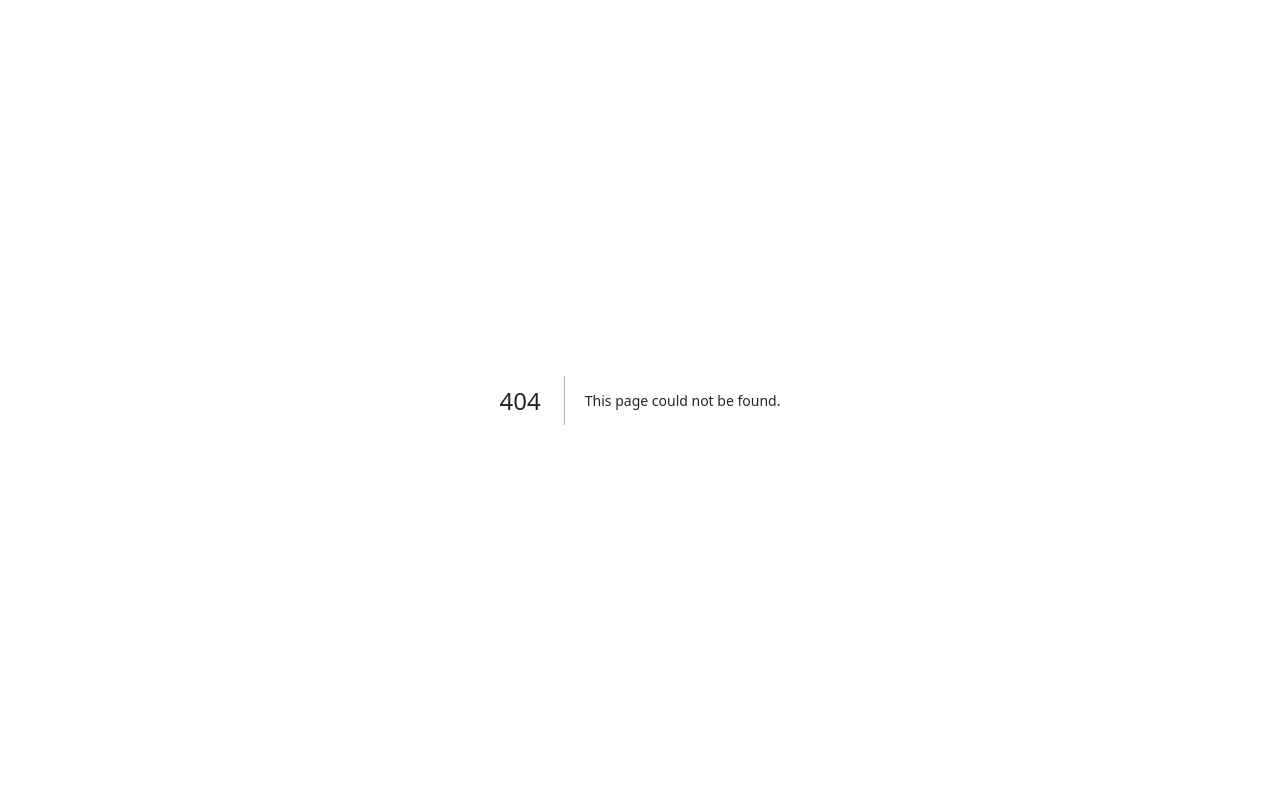
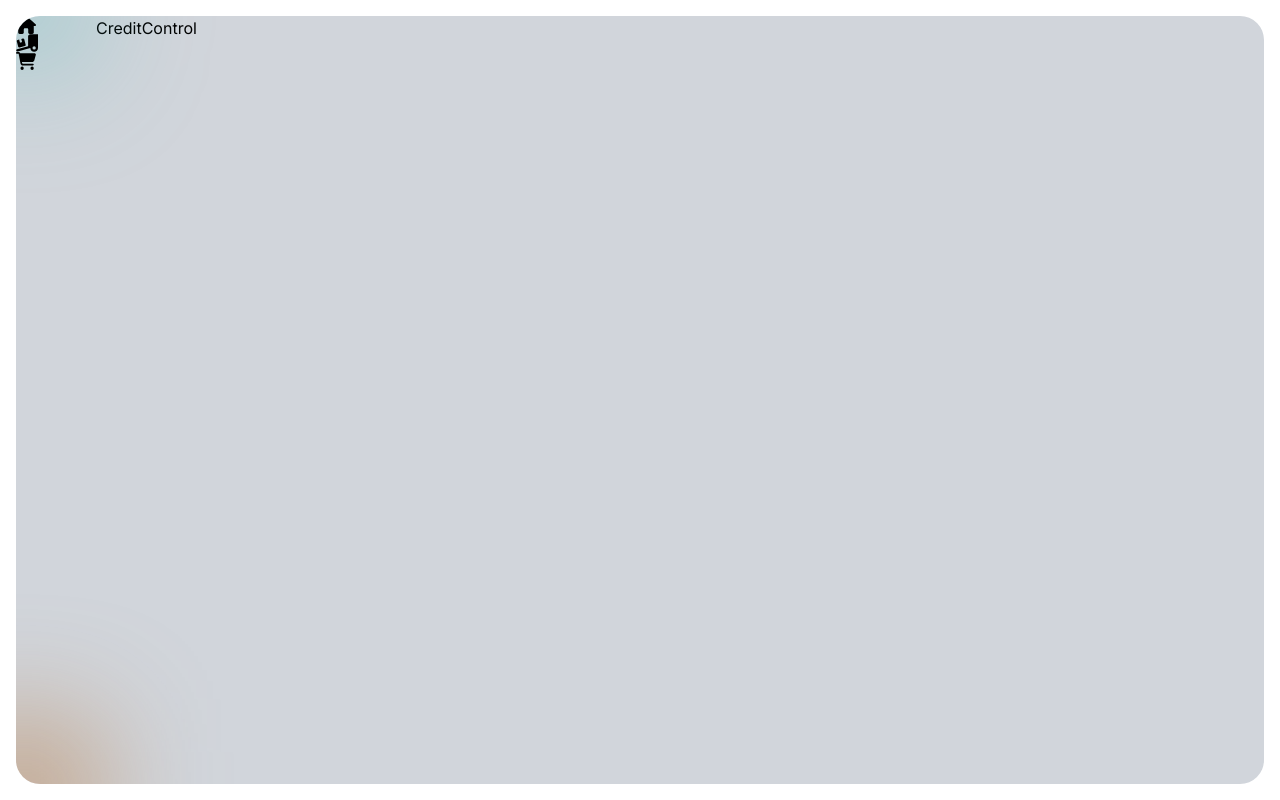
Before and after one commit to DansPlaying/inventory-managment, a Next.js app: page /creditControl in a window 1280 px wide. Before the commit this address had no page. Built offline with nearby package versions, Linux system fonts and the light colour scheme.

Commit message:
adding navbar

```diff
--- a/package.json
+++ b/package.json
@@ -10,6 +10,7 @@
   },
   "dependencies": {
     "@prisma/client": "^5.7.0",
+    "clsx": "^2.0.0",
     "next": "14.0.4",
     "prisma": "^5.7.0",
     "react": "^18",
--- /dev/null
+++ b/src/app/creditControl/page.tsx
@@ -0,0 +1,11 @@
+import { type NextPage } from 'next'
+
+const CreditControl: NextPage = () => {
+  return (
+    <h3>
+      CreditControl
+    </h3>
+  )
+}
+
+export default CreditControl
--- a/src/app/layout.tsx
+++ b/src/app/layout.tsx
@@ -1,6 +1,7 @@
 import type { Metadata } from 'next'
 import { Inter } from 'next/font/google'
 import './globals.css'
+import SideNav from '@/ui/components/sidenav'
 
 const inter = Inter({ subsets: ['latin'] })
 
@@ -16,8 +17,17 @@ export default function RootLayout({
 }) {
   return (
     <html lang="en">
-      <body className={`${inter.className} bg-light dark:bg-dark text-dark  dark:text-primary`}>
-        {children}
+      <body className={`${inter.className} h-screen p-4 bg-light flex dark:bg-black text-black  dark:text-primary`}>
+        <div className='bg-gray-300 dark:bg-dark rounded-3xl h-full w-full overflow-hidden relative'>
+          <div className='border rounded absolute blur-3xl w-[118px] h-[102px] bg-radial-gradient-blue top-[-59px] left-[-51px]'></div>
+          <div className='border rounded absolute blur-3xl w-[118px] h-[102px] bg-radial-gradient-yellow bottom-[-59px] left-[-51px]'></div>
+          <div className='grid grid-cols-main-layout h-full'>
+              <SideNav />
+            <div>
+              {children}
+            </div>
+          </div>
+        </div>
       </body>
     </html>
   )
--- a/src/app/page.tsx
+++ b/src/app/page.tsx
@@ -1,7 +1,7 @@
 export default function Home() {
   return (
-    <main>
+    <div className="p-4">
       Inventory Dasboard 2.0
-    </main>
+    </div>
   )
 }
--- /dev/null
+++ b/src/app/stock/page.tsx
@@ -0,0 +1,11 @@
+import { type NextPage } from 'next'
+
+const Stock: NextPage = () => {
+  return (
+      <h3>
+         Stock
+      </h3>
+  )
+}
+
+export default Stock
--- /dev/null
+++ b/src/ui/components/icons.tsx
@@ -0,0 +1,30 @@
+interface svgProps {
+  color?: string;
+  width?: string;
+  height?: string;
+}
+
+
+export function HomeIcon({ color = "#FFF" }: svgProps) {
+  return (
+    <svg xmlns="http://www.w3.org/2000/svg" height="18" width="20" viewBox="0 0 576 512">
+      <path d="M575.8 255.5c0 18-15 32.1-32 32.1h-32l.7 160.2c0 2.7-.2 5.4-.5 8.1V472c0 22.1-17.9 40-40 40H456c-1.1 0-2.2 0-3.3-.1c-1.4 .1-2.8 .1-4.2 .1H416 392c-22.1 0-40-17.9-40-40V448 384c0-17.7-14.3-32-32-32H256c-17.7 0-32 14.3-32 32v64 24c0 22.1-17.9 40-40 40H160 128.1c-1.5 0-3-.1-4.5-.2c-1.2 .1-2.4 .2-3.6 .2H104c-22.1 0-40-17.9-40-40V360c0-.9 0-1.9 .1-2.8V287.6H32c-18 0-32-14-32-32.1c0-9 3-17 10-24L266.4 8c7-7 15-8 22-8s15 2 21 7L564.8 231.5c8 7 12 15 11 24z" />
+    </svg>
+  );
+}
+
+export function Cart({ color = "#000" }: svgProps) {
+  return (
+    <svg xmlns="http://www.w3.org/2000/svg" height="18" width="20" viewBox="0 0 576 512">
+      <path d="M0 24C0 10.7 10.7 0 24 0H69.5c22 0 41.5 12.8 50.6 32h411c26.3 0 45.5 25 38.6 50.4l-41 152.3c-8.5 31.4-37 53.3-69.5 53.3H170.7l5.4 28.5c2.2 11.3 12.1 19.5 23.6 19.5H488c13.3 0 24 10.7 24 24s-10.7 24-24 24H199.7c-34.6 0-64.3-24.6-70.7-58.5L77.4 54.5c-.7-3.8-4-6.5-7.9-6.5H24C10.7 48 0 37.3 0 24zM128 464a48 48 0 1 1 96 0 48 48 0 1 1 -96 0zm336-48a48 48 0 1 1 0 96 48 48 0 1 1 0-96z" />
+    </svg>
+  );
+}
+
+export function Inventory({ color = "#FFF" }: svgProps) {
+  return (
+    <svg xmlns="http://www.w3.org/2000/svg" height="18" width="22" viewBox="0 0 640 512">
+      <path d="M640 0V400c0 61.9-50.1 112-112 112c-61 0-110.5-48.7-112-109.3L48.4 502.9c-17.1 4.6-34.6-5.4-39.3-22.5s5.4-34.6 22.5-39.3L352 353.8V64c0-35.3 28.7-64 64-64H640zM576 400a48 48 0 1 0 -96 0 48 48 0 1 0 96 0zM23.1 207.7c-4.6-17.1 5.6-34.6 22.6-39.2l46.4-12.4 20.7 77.3c2.3 8.5 11.1 13.6 19.6 11.3l30.9-8.3c8.5-2.3 13.6-11.1 11.3-19.6l-20.7-77.3 46.4-12.4c17.1-4.6 34.6 5.6 39.2 22.6l41.4 154.5c4.6 17.1-5.6 34.6-22.6 39.2L103.7 384.9c-17.1 4.6-34.6-5.6-39.2-22.6L23.1 207.7z" />
+    </svg>
+  );
+}
--- /dev/null
+++ b/src/ui/components/sidenav.tsx
@@ -0,0 +1,44 @@
+'use client'
+import Link from "next/link";
+import { usePathname } from "next/navigation";
+import { HomeIcon, Cart, Inventory } from "./icons";
+
+
+const links = [
+    {
+        title: 'General',
+        href: '/',
+        icon: HomeIcon,
+    },
+    {
+        title: 'Inventario',
+        href: '/stock',
+        icon: Inventory,
+    },
+    {
+        title: 'Crédito',
+        href: '/creditControl',
+        icon: Cart,
+    },
+];
+
+
+export default function SideNav() {
+    // const pathName = usePathname()
+    return (
+        <nav className="relative ">
+            {links.map((link) => {
+                const LinkIcon = link.icon;
+                return (
+                    <Link
+                        key={link.title}
+                        href={link.href}
+                        className="flex grow items-center justify-center"
+                    >
+                        <LinkIcon />
+                    </Link>
+                );
+            })}
+        </nav>
+    );
+}
--- a/tailwind.config.ts
+++ b/tailwind.config.ts
@@ -19,6 +19,16 @@ const config: Config = {
         light: "#FFFFFF",
         // You can add more colors as needed
       },
+      backgroundImage:{
+        'radial-gradient-blue': 'radial-gradient(rgba(27, 175, 170, .8), rgba(27, 175, 170, 0))',
+        'radial-gradient-yellow': 'radial-gradient(rgba(175,98, 27, .8), rgba(175,98, 27, .8))'
+      },
+      gridTemplateColumns: {
+        // Complex site-specific row configuration
+        //'layout': '200px minmax(900px, 1fr) 100px',
+        'main-layout' : '80px 1fr'
+      }
+
     },
   },
   plugins: [],
```
Also changed, not shown: 1 other file (tests, documents, lock files or other folders).
